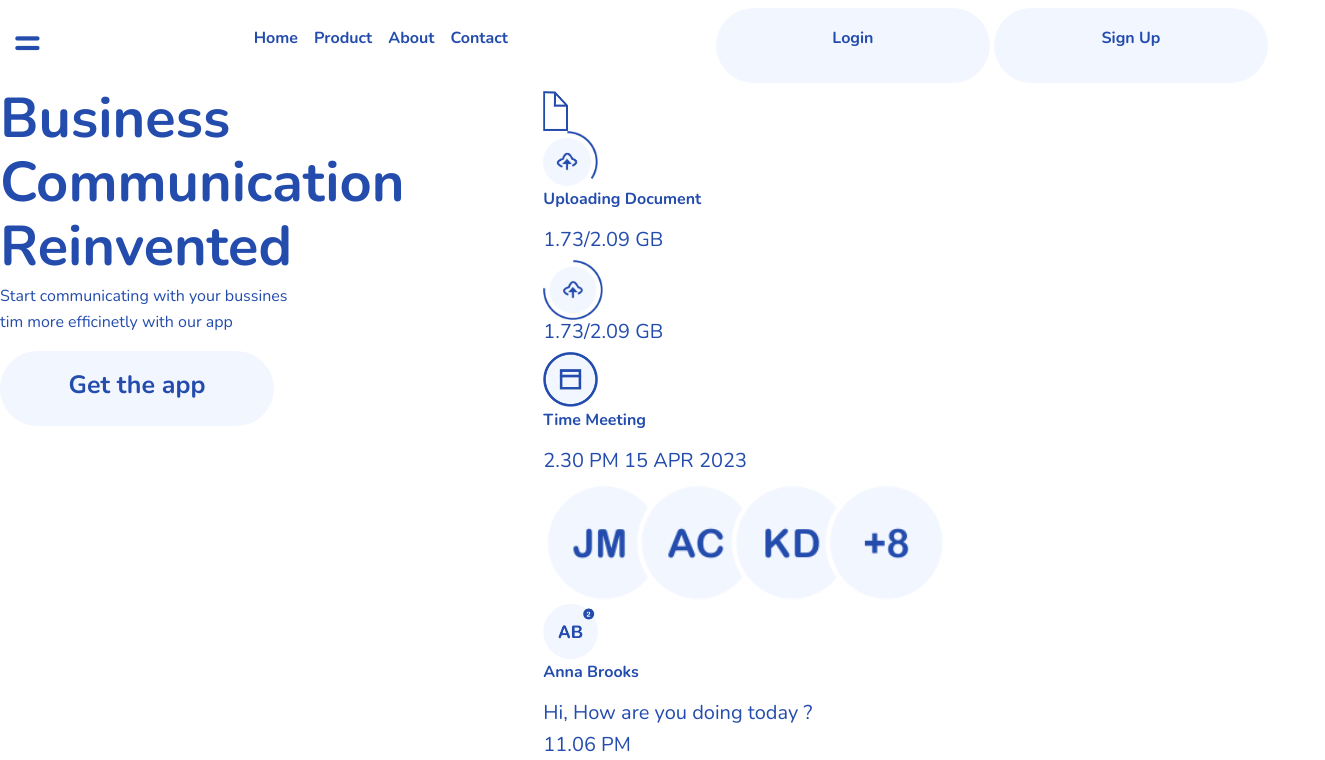
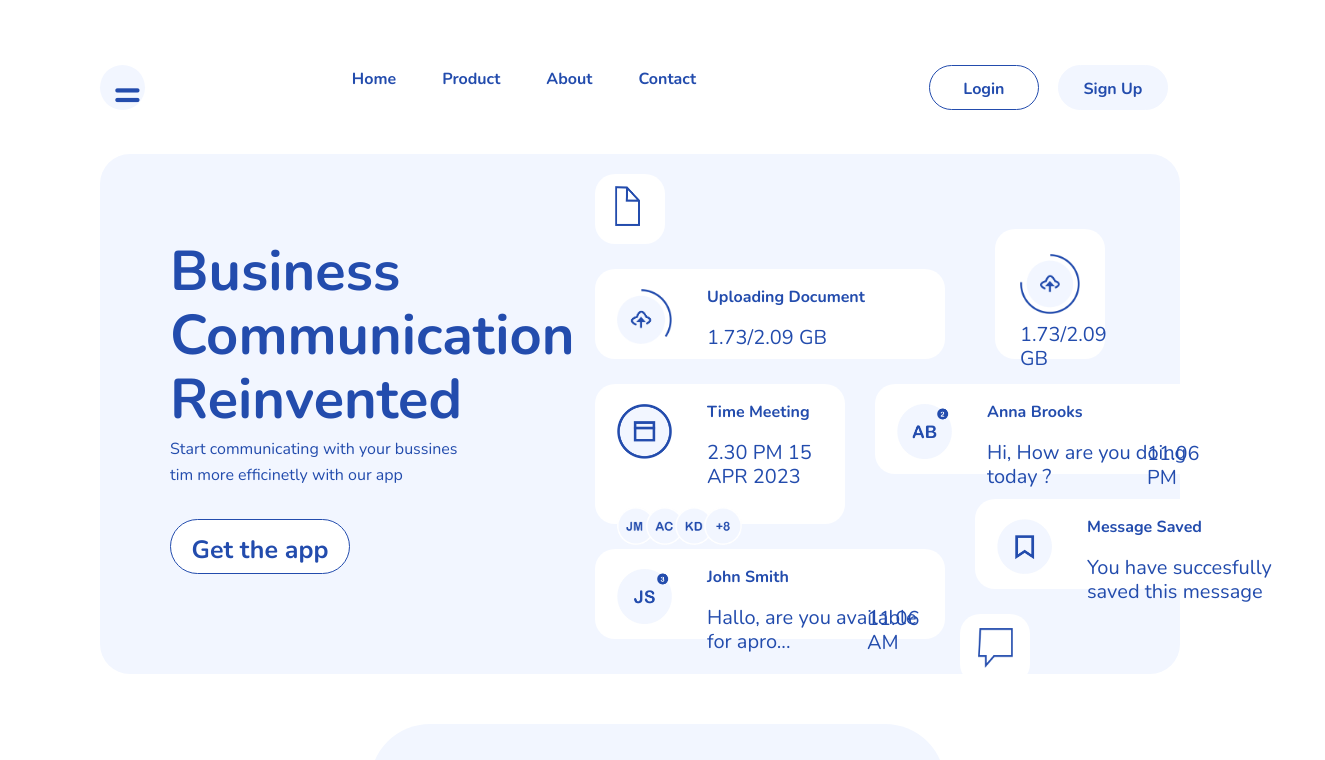
Before and after one commit to lailafarihah/Hactiv8_FP2, a plain HTML site: page index.html in a window 1280 px wide. Shown: the top 760 px of the page, 1325 px wide, since content can reach past the window. Drawn offline with nearby package versions, Linux system fonts and the light colour scheme.

Commit message:
Update style.css

```diff
--- a/assets/css/style.css
+++ b/assets/css/style.css
@@ -1,122 +1,221 @@
 body {
-    font-family: 'Nunito', sans-serif !important
+  font-family: "Nunito", sans-serif;
+  padding: 50px 100px;
+
+  max-width: 1440px;
+  margin: auto;
+  box-sizing: border-box;
 }
-
 
 h1 {
   font-size: 56px;
-    color: #234CAD;
+  color: #234cad;
   font-weight: 700;
   line-height: 56px;
 }
 
 h2 {
   font-size: 48px;
-    color: #234CAD;
+  color: #234cad;
   font-weight: 700;
 }
 
 h3 {
   font-size: 25px;
-    color: #234CAD;
+  color: #234cad;
   font-weight: 400;
   line-height: 40px;
 }
 
 h4 {
   font-size: 20px;
-    color: #234CAD;
+  color: #234cad;
   font-weight: 400;
 }
 
 p {
-    color: #234CAD;
+  color: #234cad;
   font-size: 16px;
   font-weight: 400;
   line-height: 26px;
 }
 
-.card1 {
-    background-color: #F2F6FF;
-    border-radius: 60px;
-}
-
-.card1:hover {
-    background-color: #FFF;
-    border: 3px solid #234CAD !important
-}
-
-.card1:hover .list-group-item {
-    background: #F2F6FF !important
-}
-
-.card2 {
-    background-color: #F2F6FF;
-    border-radius: 60px;
-}
-
-.card2:hover {
-    background: #FFF;
-    border: 3px solid #234CAD !important
-}
-
-.card2:hover .list-group-item {
-    background: #F2F6FF !important
+li{
+    margin-right: 30px;
 }
 
 
-.card3 {
-    background-color: #F2F6FF;
-    border-radius: 60px;
-}
-
-.card3:hover {
-    background: #FFF;
-    border: 3px solid #234CAD !important
-}
-
-.card3:hover .list-group-item {
-    background: #F2F6FF !important
-}
-
-.btn-outline-primary {
-    border-radius: 37.5px;
-    background: #F2F6FF;
-    border: 0px;
+#login {
+    margin-right: 15px;
+    width: 110px;
+    height: 45px;
+    padding: 10px 15px;
+    border-radius: 25px;
+    background-color: white;
     color: #234CAD;
-    font-size: 25px;
-    font-weight: 700;
-    width: 274px;
-    height: 75px;
-    justify-content: center;
-}
-
-.btn-outline-primary:hover {
-    background: #FFF;
-    color: #234CAD;
-    border: 3px solid #234CAD !important
-}
-
-.btn-outline-primary:active {
-    background-color: #234CAD !important;
-    box-shadow: 0 5px #666;
-    transform: translateY(4px);
+    border: 1px solid #234CAD;
   }
 
 
-.card:hover .btn-outline-primary {
-    border-radius: 37.5px;
-    background: #FFF;
-    width: 274px;
-    height: 75px;
-    justify-content: center;
+#sign{
+    width: 110px;
+    height: 45px;
+    padding: 10px 15px;
+    border-radius: 25px;
+    background-color: #F2F6FF;
+    color: #234CAD;
+    border: 1px solid #F2F6FF;
+}
 
-* {
-  padding: 0;
-  margin: 0;
-  box-sizing: border-box;
+.togle{
+    width: 45px;
+    height: 45px;
+    border-radius: 30px;
+    background-color: #F2F6FF;
+}
+
+.jumbotron{
+    margin-top: 30px;
+    border-radius: 30px;
+    width: 100%;
+    height: 520px;
+    background-color: #F2F6FF;
+}
+
+#kolom1{
+    padding-left: 70px;
+    padding-top: 90px;
+    padding-bottom: 45px;
+}
+
+
+#get{
+    margin-top: 15px;
+    width: 180px;
+    height: 55px;
+    padding: 10px 15px;
+    border-radius: 25px;
+    background-color: white;
     color: #234CAD;
-  font-family: Nunito;
+    border: 1px solid #234CAD;
+
+
+}
+
+.kotak1{
+    padding-top: 12px;
+    padding-left: 20px;
+    width: 70px;
+    height: 70px;
+    margin-top: 20px;
+    margin-bottom: 25px;
+    margin-left: 35px;
+    border-radius: 20px;
+    background-color: white;
+}
+
+.tekskotak1
+{
+    margin-top: 9px;
+}
+
+.kotak2{
+    padding-top: 20px;
+    padding-left: 22px;
+    width: 350px;
+    height: 90px;
+    margin-top: 25px;
+    margin-bottom: 25px;
+    margin-left: 35px;
+    border-radius: 20px;
+    background-color: white;
+}
+
+.kotak3{
+    padding-top: 25px;
+    padding-left: 25px;
+    width: 110px;
+    height: 130px;
+    margin-top: -155px;
+    margin-bottom: 25px;
+    margin-left: 435px;
+    border-radius: 20px;
+    background-color: white;
+}
+
+.kotak4{
+    padding-top: 20px;
+    padding-left: 22px;
+    width: 250px;
+    height: 140px;
+    margin-top: 25px;
+    margin-bottom: 25px;
+    margin-left: 35px;
+    border-radius: 20px;
+    background-color: white;
+}
+
+.kotak5{
+    padding-top: 20px;
+    padding-left: 22px;
+    width: 350px;
+    height: 90px;
+    margin-top: -165px;
+    margin-bottom: 25px;
+    margin-left: 315px;
+    border-radius: 20px;
+    background-color: white;
+}
+
+.kotak6{
+    padding-top: 20px;
+    padding-left: 22px;
+    width: 350px;
+    height: 90px;
+    margin-top: 75px;
+    margin-bottom: 25px;
+    margin-left: 35px;
+    border-radius: 20px;
+    background-color: white;
+}
+
+.kotak7{
+    padding-top: 20px;
+    padding-left: 22px;
+    width: 350px;
+    height: 90px;
+    margin-top: -165px;
+    margin-left: 415px;
+    border-radius: 20px;
+    background-color: white;
+}
+
+.kotak8{
+    padding-top: 14px;
+    padding-left: 18px;
+    width: 70px;
+    height: 70px;
+    margin-top: 25px;
+    margin-bottom: 0px;
+    margin-left: 400px;
+    border-radius: 20px;
+    background-color: white;
+}
+
+.teks1, .teks2, .teks3, .teks4, .teks5{
+    margin-top: -60px;
+    padding-left: 90px;
+
+}
+
+.teks6, .teks7{
+    margin-top: -55px;
+    padding-left: 250px;
+
+}
+
+.imgkotak4{
+    margin-top: 10px;
 }
 
 .product-features {
@@ -456,6 +555,149 @@ p {
   font-size: 10px;
 }
 
+.card1 {
+    background-color: #F2F6FF;
+    border-radius: 60px;
+}
+
+.card1:hover {
+    background-color: #FFF;
+    border: 3px solid #234CAD !important
+}
+
+.card1:hover .list-group-item {
+    background: #F2F6FF !important
+}
+
+.card2 {
+    background-color: #F2F6FF;
+    border-radius: 60px;
+}
+
+.card2:hover {
+    background: #FFF;
+    border: 3px solid #234CAD !important
+}
+
+.card2:hover .list-group-item {
+    background: #F2F6FF !important
+}
+
+
+.card3 {
+    background-color: #F2F6FF;
+    border-radius: 60px;
+}
+
+.card3:hover {
+    background: #FFF;
+    border: 3px solid #234CAD !important
+}
+
+.card3:hover .list-group-item {
+    background: #F2F6FF !important
+}
+
+.btn-outline-primary {
+    border-radius: 37.5px;
+    background: #F2F6FF;
+    border: 0px;
+    color: #234CAD;
+    font-size: 25px;
+    font-weight: 700;
+    width: 274px;
+    height: 75px;
+    justify-content: center;
+}
+
+.btn-outline-primary:hover {
+    background: #FFF;
+    color: #234CAD;
+    border: 3px solid #234CAD !important
+}
+
+.btn-outline-primary:active {
+    background-color: #234CAD !important;
+    box-shadow: 0 5px #666;
+    transform: translateY(4px);
+}
+
+
+.card:hover .btn-outline-primary {
+    border-radius: 37.5px;
+    background: #FFF;
+    width: 274px;
+    height: 75px;
+    justify-content: center;
+}
+
+.contact {
+  background-color: #f2f6ff;
+  padding: 75px;
+  border-radius: 50px;
+}
+
+.contact h2 {
+  font-size: 48px;
+  font-weight: 700;
+}
+
+.contact p {
+  margin: 25px auto 35px;
+  max-width: 348px;
+  font-size: 16px;
+  font-weight: 400;
+}
+
+.contact .inputan {
+  max-width: 500px;
+  max-height: 65px;
+  padding: 10px 10px 10px 25px;
+  margin: auto;
+  border-radius: 15px;
+
+  font-size: 18px;
+}
+.contact input {
+  padding: 0;
+  width: 100%;
+}
+.icon {
+  width: 45px;
+  height: 45px;
+  padding: 10px;
+  background-color: #234cad;
+  border-radius: 15px;
+}
+
+::placeholder {
+  color: #234cad; /* Ganti #your-color dengan kode warna yang diinginkan */
+}
+
+footer {
+  padding-top: 75px;
+}
+footer a {
+  color: #234cad;
+  text-decoration: none;
+}
+
+footer h5 {
+  font-size: 30px;
+  font-weight: 700;
+  margin-bottom: 10px;
+}
+
+footer .container {
+  width: 941px;
+}
+footer .brand {
+  margin-right: 80px;
+}
+/* footer .row .items {
+  padding-left: 90px;
+} */
+
 @media screen and (max-width: 1128px) {
   .card-parent-2 {
     height: 650px !important;
```
Lines whose indentation alone changed are shown as unchanged.
